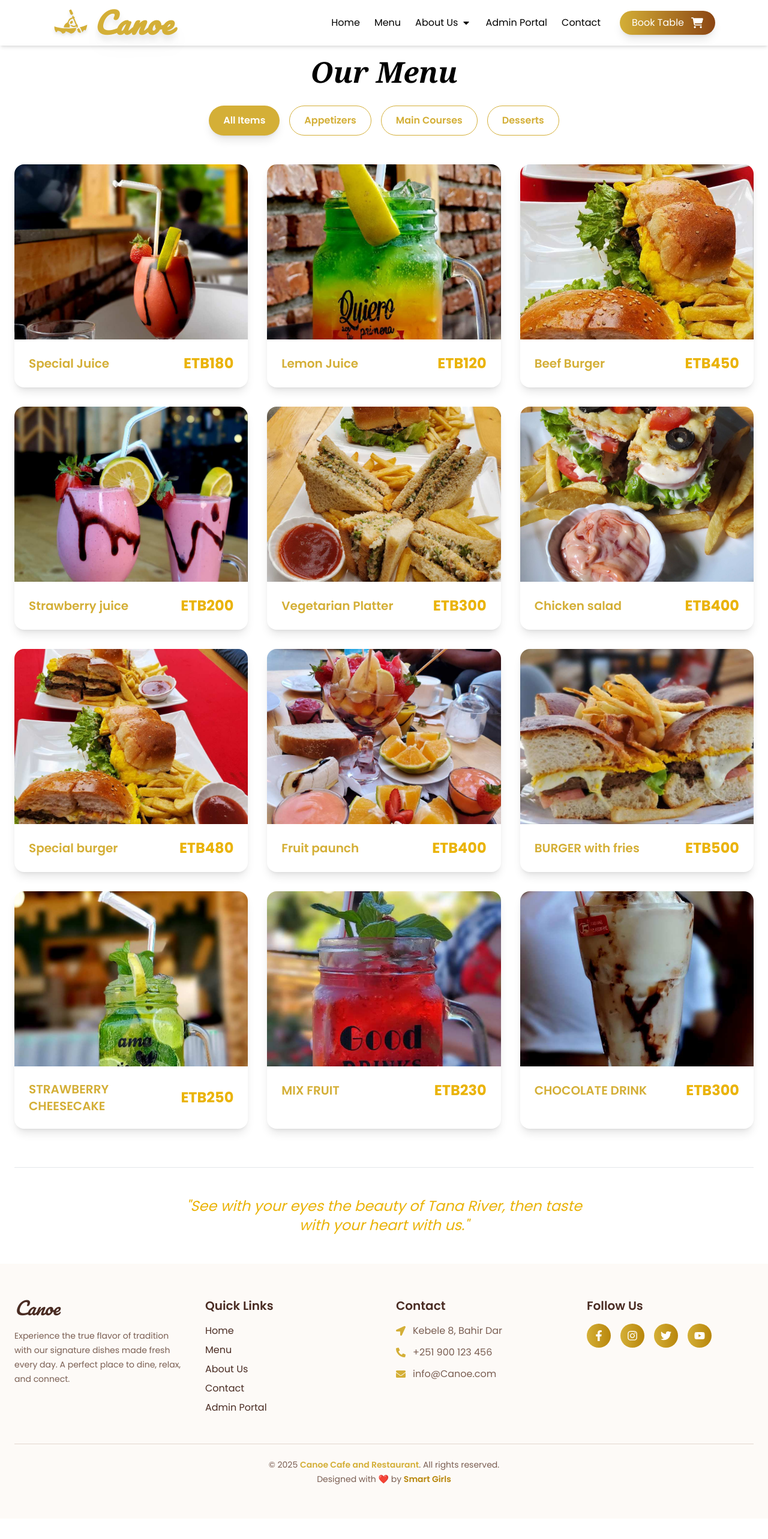
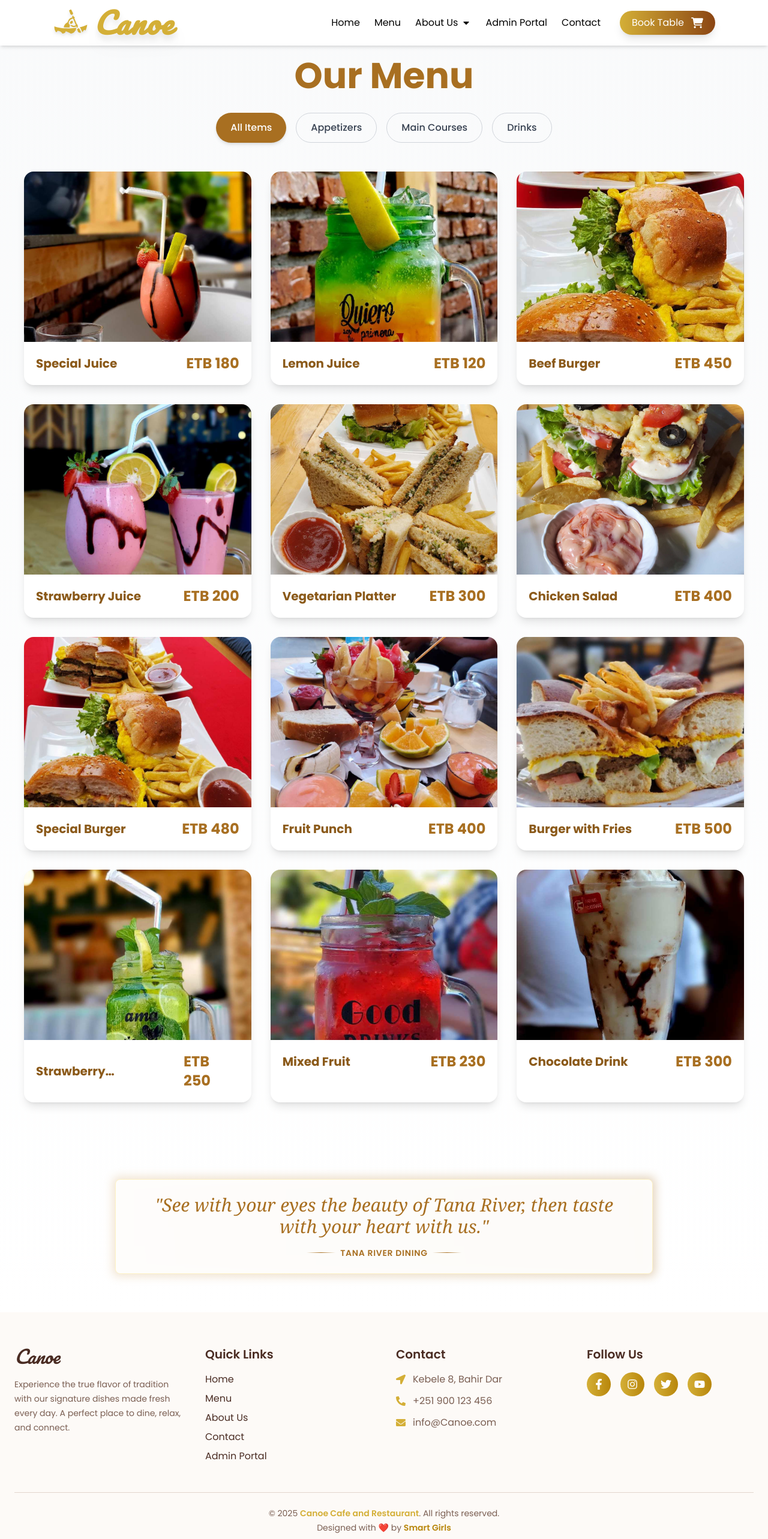
Before and after one commit to maki21-me/KanueProject, a React (Vite) app: page /menu in a window 1280 px wide. Shown: the top 2566 px of the page at 60% size. Before the commit the page ends 2532 px from the top, so only its background shows below. Built offline with nearby package versions, Linux system fonts and the light colour scheme.

Commit message:
My changes before merging with feature/frontend

```diff
--- a/src/Menu.jsx
+++ b/src/Menu.jsx
@@ -8,21 +8,21 @@ const Menu = () => {
     {
       id: 1,
       name: "Special Juice",
-      price: "ETB180",
+      price: "ETB 180",
       category: "appetizers",
       image: "/src/assets/images/photo_1_2025-11-26_10-26-14.jpg",
     },
     {
       id: 2,
       name: "Lemon Juice",
-      price: "ETB120",
+      price: "ETB 120",
       category: "appetizers",
       image: "/src/assets/Images/photo_1_2025-11-26_10-27-10.jpg",
     },
     {
       id: 3,
       name: "Beef Burger",
-      price: "ETB450",
+      price: "ETB 450",
       category: "appetizers",
       image: "src/assets/Images/photo_1_2025-11-26_10-27-50.jpg",
     },
@@ -30,67 +30,67 @@ const Menu = () => {
     // Main Courses
     {
       id: 4,
-      name: "Strawberry juice",
-      price: "ETB200",
+      name: "Strawberry Juice",
+      price: "ETB 200",
       category: "mains",
       image: "src/assets/Images/photo_2_2025-11-26_10-26-14.jpg",
     },
     {
       id: 5,
       name: "Vegetarian Platter",
-      price: "ETB300",
+      price: "ETB 300",
       category: "mains",
       image: "src/assets/Images/photo_2_2025-11-26_10-27-10.jpg",
     },
     {
       id: 6,
-      name: "Chicken salad",
-      price: "ETB400",
+      name: "Chicken Salad",
+      price: "ETB 400",
       category: "mains",
       image: "src/assets/Images/photo_2_2025-11-26_10-27-50.jpg",
     },
     {
       id: 7,
-      name: "Special burger",
-      price: "ETB480",
+      name: "Special Burger",
+      price: "ETB 480",
       category: "mains",
       image: "src/assets/Images/photo_3_2025-11-26_10-27-10.jpg",
     },
     {
       id: 8,
-      name: "Fruit paunch",
-      price: "ETB400",
+      name: "Fruit Punch",
+      price: "ETB 400",
       category: "mains",
       image: "src/assets/Images/photo_4_2025-11-26_10-27-10.jpg",
     },
     {
       id: 9,
-      name: "BURGER with fries",
-      price: "ETB500",
+      name: "Burger with Fries",
+      price: "ETB 500",
       category: "mains",
       image: "src/assets/Images/photo_5_2025-11-26_10-27-10.jpg",
     },
 
-    // Desserts
+    // Drinks (formerly Desserts)
     {
       id: 10,
-      name: "STRAWBERRY CHEESECAKE",
-      price: "ETB250",
-      category: "desserts",
+      name: "Strawberry Cheesecake",
+      price: "ETB 250",
+      category: "drinks",
       image: "src/assets/Images/photo_6_2025-11-26_10-27-10.jpg",
     },
     {
       id: 11,
-      name: "MIX FRUIT ",
-      price: "ETB230",
-      category: "desserts",
+      name: "Mixed Fruit",
+      price: "ETB 230",
+      category: "drinks",
       image: "src/assets/Images/photo_7_2025-11-26_10-27-10.jpg",
     },
     {
       id: 12,
-      name: "CHOCOLATE DRINK",
-      price: "ETB300",
-      category: "desserts",
+      name: "Chocolate Drink",
+      price: "ETB 300",
+      category: "drinks",
       image: "src/assets/Images/photo_8_2025-11-26_10-27-10.jpg",
     },
   ];
@@ -99,7 +99,7 @@ const Menu = () => {
     { id: "all", name: "All Items" },
     { id: "appetizers", name: "Appetizers" },
     { id: "mains", name: "Main Courses" },
-    { id: "desserts", name: "Desserts" },
+    { id: "drinks", name: "Drinks" },
   ];
 
   const filteredItems =
@@ -107,65 +107,138 @@ const Menu = () => {
       ? menuItems
       : menuItems.filter((item) => item.category === activeCategory);
 
+  // Your color: #A86F21
+  const primaryColor = "#A86F21";
+  const primaryColorLight = "#D4A76A"; // Added this - it was missing!
+  const primaryColorDark = "#8B5A1A";
+
   return (
-   <section className="min-h-screen bg-white dark:bg-gray-900 pt-32 md:pt-24">
-      {/* Main Content - No background image section */}
-      <div className="container mx-auto px-6">
-        {/* Title with padding-top to avoid navbar overlap */}
-        <h1 className="text-4xl md:text-5xl font-serif italic font-bold text-center mb-8">
+    <section className="min-h-screen bg-gradient-to-b from-gray-50 to-white dark:from-gray-900 dark:to-gray-800 pt-32 md:pt-24">
+      <div className="container mx-auto px-4 md:px-6">
+        {/* Title Section - Clean & Simple */}
+        <div className="text-center mb-8 md:mb-12">
+          <h1
+            className="text-5xl md:text-6xl font-bold mb-6 md:mb-8"
+            style={{ color: primaryColor }}
+          >
             Our Menu
           </h1>
 
-        {/* Menu Categories */}
-        <div className="flex justify-center flex-wrap gap-4 mb-12">
+          {/* Category Buttons - Immediately below title */}
+          <div className="flex flex-wrap justify-center gap-3 md:gap-4 px-4">
             {categories.map((category) => (
               <button
                 key={category.id}
                 onClick={() => setActiveCategory(category.id)}
-              className={`px-6 py-3 rounded-full font-semibold transition-all duration-300 ${
+                className={`
+                  px-5 md:px-6 py-2.5 md:py-3 rounded-full font-medium text-sm md:text-base
+                  transition-all duration-300 transform hover:scale-105 hover:shadow-lg
+                  ${
                     activeCategory === category.id
-                  ? "bg-primary text-white shadow-lg"
-                  : "bg-white text-primary border border-primary hover:bg-primary hover:text-white"
-              }`}
+                      ? "text-white shadow-md"
+                      : "bg-white dark:bg-gray-800 text-gray-700 dark:text-gray-300 border border-gray-300 dark:border-gray-600"
+                  }
+                `}
+                style={{
+                  backgroundColor:
+                    activeCategory === category.id
+                      ? primaryColor
+                      : "transparent",
+                  borderColor:
+                    activeCategory === category.id ? primaryColor : "",
+                }}
               >
                 {category.name}
               </button>
             ))}
           </div>
+        </div>
 
-        {/* Menu Items Grid */}
-        <div className="grid grid-cols-1 md:grid-cols-2 lg:grid-cols-3 gap-8 mb-16">
+        {/* Menu Grid - Simplified: Only Image, Name, Price */}
+        <div className="grid grid-cols-1 sm:grid-cols-2 lg:grid-cols-3 gap-6 md:gap-8 mb-16 px-4">
           {filteredItems.map((item) => (
             <div
               key={item.id}
-              className="bg-white dark:bg-gray-800 rounded-2xl shadow-lg overflow-hidden hover:shadow-xl transition-all duration-300 hover:-translate-y-2"
+              className="group relative bg-white dark:bg-gray-800 rounded-2xl shadow-lg overflow-hidden hover:shadow-xl transition-shadow duration-300"
             >
-              <div className="w-full aspect-[4/3] overflow-hidden bg-gray-100">
+              {/* Image Container with hover effect */}
+              <div className="w-full aspect-[4/3] overflow-hidden bg-gray-100 dark:bg-gray-700">
                 <img
                   src={item.image}
                   alt={item.name}
-                  className="w-full h-full object-cover"
+                  className="w-full h-full object-cover transition-transform duration-500 group-hover:scale-110"
                 />
               </div>
 
-              <div className="p-6 flex justify-between items-center">
-                <h3 className="text-xl font-semibold text-primary dark:text-white">
+              {/* Name (left) and Price (right) on same line */}
+              <div className="p-5">
+                <div className="flex justify-between items-center">
+                  {/* Food Name - Left Side */}
+                  <h3
+                    className="text-xl font-bold line-clamp-1 transition-colors duration-300 group-hover:opacity-80"
+                    style={{
+                      color: primaryColorDark,
+                    }}
+                  >
                     {item.name}
                   </h3>
-                <span className="text-2xl font-bold text-yellow-500 dark:text-yellow-400">
+
+                  {/* Price - Right Side */}
+                  <p
+                    className="text-2xl font-bold transition-colors duration-300 group-hover:opacity-80"
+                    style={{
+                      color: primaryColor,
+                    }}
+                  >
                     {item.price}
-                </span>
+                  </p>
+                </div>
               </div>
             </div>
           ))}
         </div>
 
-        {/* Inspirational Quote at the end - with price color */}
-        <div className="text-center py-12 border-t border-gray-200 dark:border-gray-700">
-          <p className="text-xl md:text-2xl italic text-yellow-500 dark:text-yellow-400 leading-relaxed max-w-2xl mx-auto">
-            "See with your eyes the beauty of Tana River, then taste with your
-            heart with us."
+        {/* Inspirational Quote - Original Elegant Design */}
+        <div className="container mx-auto px-4 md:px-6 py-16">
+          <div className="max-w-4xl mx-auto text-center">
+            <div className="relative inline-block">
+              <div
+                className="absolute -inset-1 rounded-lg blur opacity-30"
+                style={{
+                  background: `linear-gradient(to right, ${primaryColorLight}, ${primaryColor})`,
+                }}
+              ></div>
+              <div className="relative px-8 py-6 bg-white/90 dark:bg-gray-800/90 backdrop-blur-sm rounded-lg border border-amber-100 dark:border-amber-900/30">
+                <p
+                  className="text-2xl md:text-3xl italic leading-relaxed font-serif"
+                  style={{ color: primaryColor }}
+                >
+                  "See with your eyes the beauty of Tana River, then taste with
+                  your heart with us."
                 </p>
+                <div className="mt-4 flex items-center justify-center gap-2">
+                  <div
+                    className="h-px w-12"
+                    style={{
+                      background: `linear-gradient(to right, transparent, ${primaryColor}, transparent)`,
+                    }}
+                  ></div>
+                  <span
+                    className="text-sm font-semibold tracking-wider"
+                    style={{ color: primaryColor }}
+                  >
+                    TANA RIVER DINING
+                  </span>
+                  <div
+                    className="h-px w-12"
+                    style={{
+                      background: `linear-gradient(to right, transparent, ${primaryColor}, transparent)`,
+                    }}
+                  ></div>
+                </div>
+              </div>
+            </div>
+          </div>
         </div>
       </div>
     </section>
```
Lines whose indentation alone changed are shown as unchanged.
